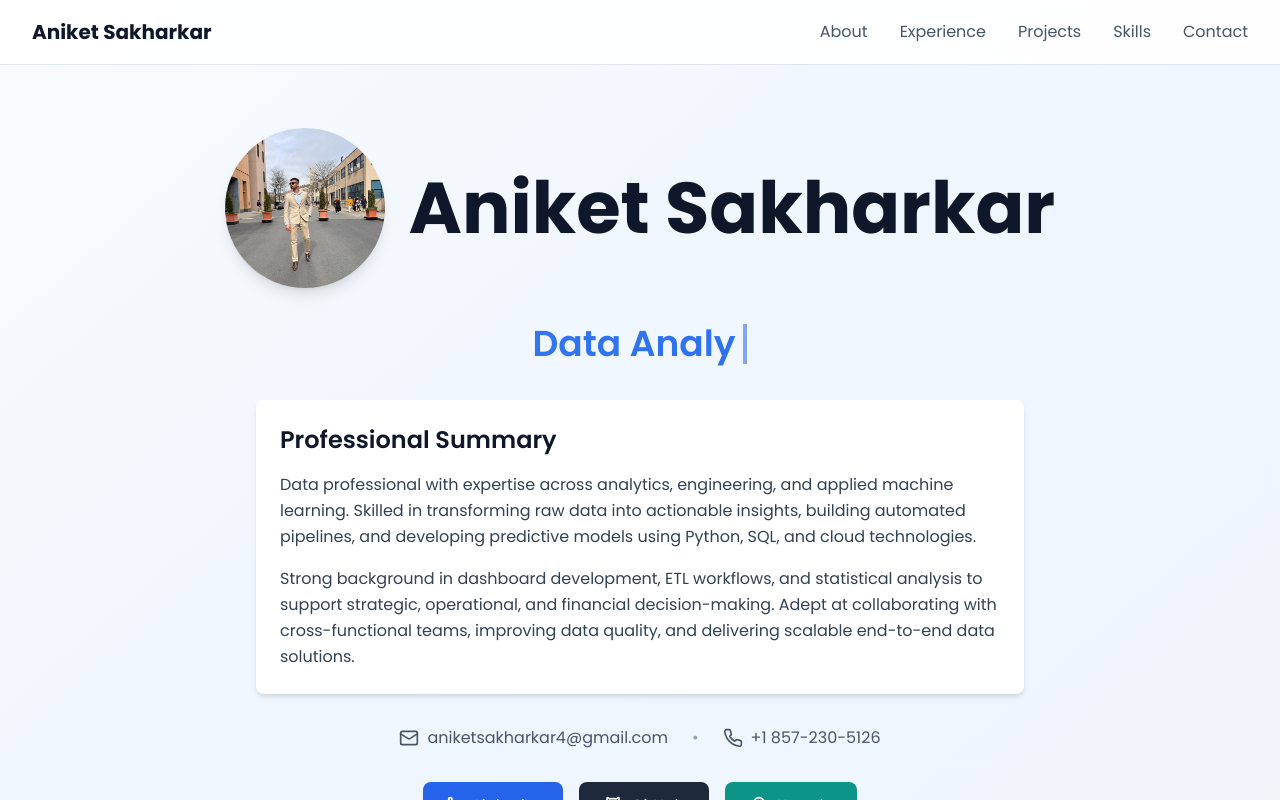
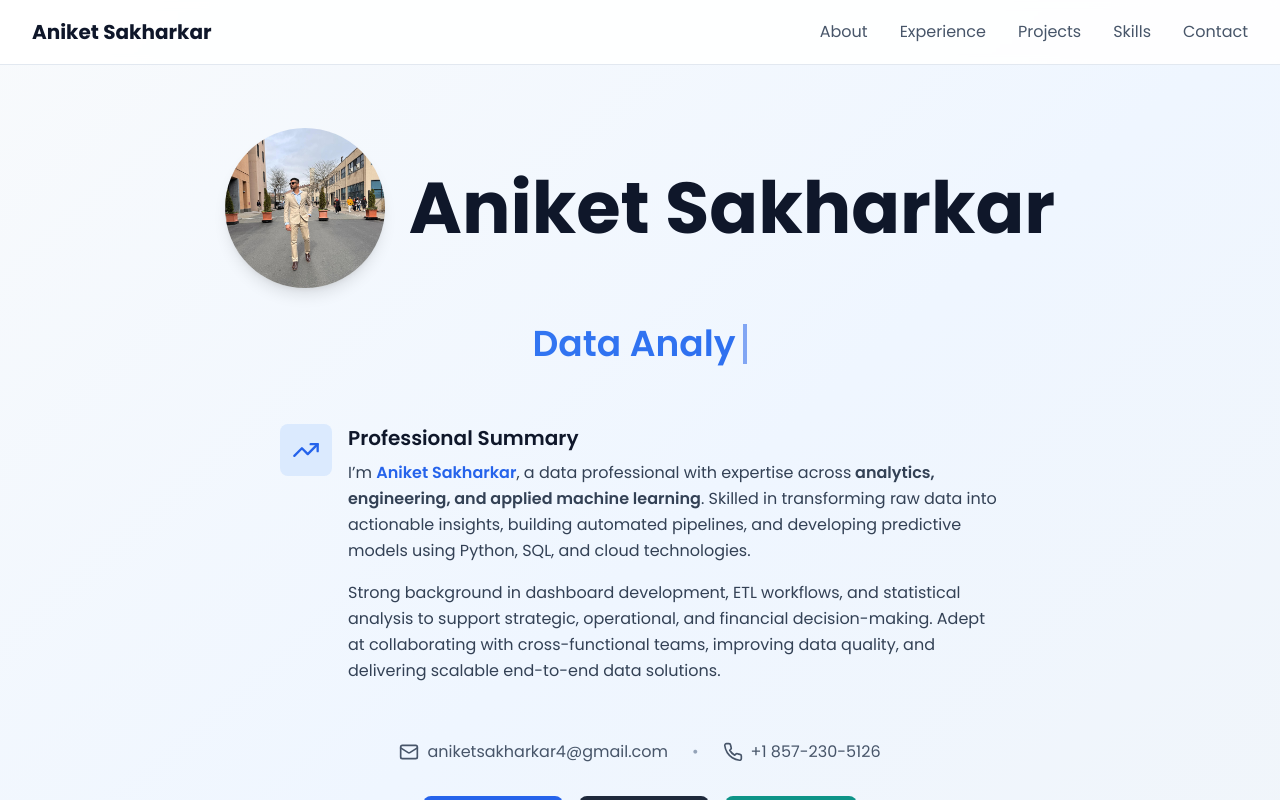
Before and after one commit to Asakharkar7/Aniket-Portfolio, a React (Vite) app: page / in a window 1280 px wide. Both pictures are taken after a click on the button "Enter Portfolio". Shown: the top 800 px of the page. Built offline with nearby package versions, Linux system fonts and the light colour scheme.

Commit message:
Updated Hero.tsx

```diff
--- a/src/components/Hero.tsx
+++ b/src/components/Hero.tsx
@@ -1,4 +1,4 @@
-import { Github, Linkedin, Mail, ExternalLink, Award, ArrowDown, Phone } from 'lucide-react';
+import { Github, Linkedin, Mail, ExternalLink, Award, ArrowDown, Phone, TrendingUp } from 'lucide-react';
 import { useMemo, useEffect } from 'react';
 import { useTypewriter } from '../hooks/useTypewriter';
 
@@ -37,10 +37,18 @@ export default function Hero() {
           </div>
 
           {/* Professional Summary */}
-          <div className="max-w-3xl mx-auto mb-8 animate-slide-up text-left bg-white shadow-md rounded-lg p-6">
-            <h3 className="text-2xl font-semibold text-slate-900 mb-4">Professional Summary</h3>
+          <div className="space-y-6 max-w-3xl mx-auto mb-8 animate-slide-up text-left">
+            <div className="group flex items-start gap-4 p-6 rounded-lg hover:bg-blue-50 transition-colors">
+              <div className="p-3 bg-blue-100 rounded-lg group-hover:bg-blue-200 group-hover:scale-110 transition-all">
+                <TrendingUp className="text-blue-600 group-hover:rotate-12 transition-transform" size={28} />
+              </div>
+              <div>
+                <h3 className="text-xl font-semibold text-slate-900 mb-2 group-hover:text-blue-700 transition-colors">
+                  Professional Summary
+                </h3>
                 <p className="text-slate-700 leading-relaxed">
-              Data professional with expertise across analytics, engineering, and applied machine learning.
+                  I’m <span className="font-semibold text-blue-600">Aniket Sakharkar</span>, a data professional with expertise across
+                  <span className="font-semibold"> analytics, engineering, and applied machine learning</span>.
                   Skilled in transforming raw data into actionable insights, building automated pipelines,
                   and developing predictive models using Python, SQL, and cloud technologies.
                 </p>
@@ -49,6 +57,8 @@ export default function Hero() {
                   strategic, operational, and financial decision-making. Adept at collaborating with cross-functional
                   teams, improving data quality, and delivering scalable end-to-end data solutions.
                 </p>
+              </div>
+            </div>
           </div>
 
           {/* Contact Info */}
```
Lines whose indentation alone changed are shown as unchanged.
